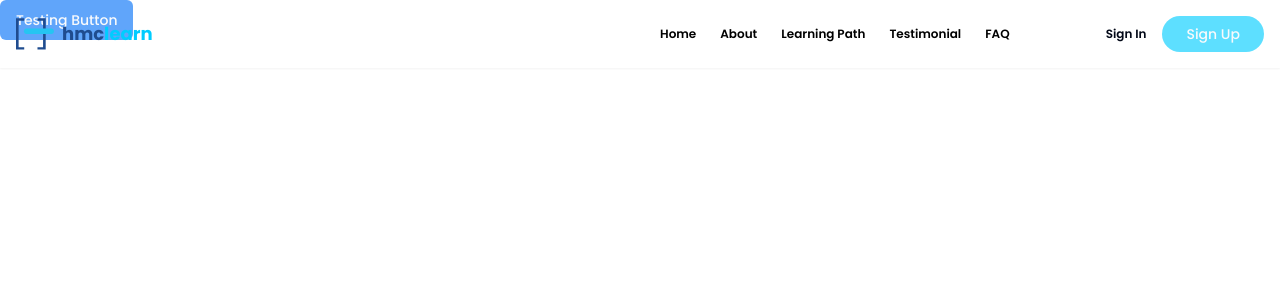
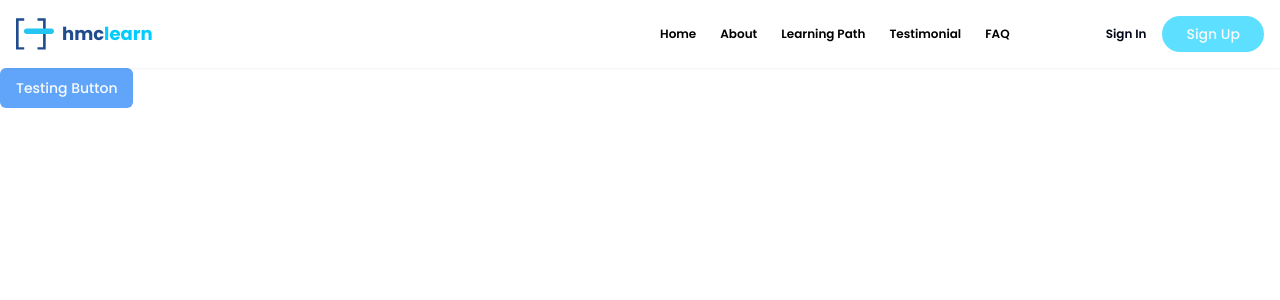
Before and after one commit to hammer-code/lms-fe, a Next.js app: page / in a window 1280 px wide. Shown: the top 300 px of the page. Built offline with nearby package versions, Linux system fonts and the light colour scheme.

Commit message:
feat(Navbar): Make navbar sticky to top

```diff
--- a/src/components/Navbar/index.tsx
+++ b/src/components/Navbar/index.tsx
@@ -37,7 +37,7 @@ const Navbar: FC = () => {
 
   return (
     <header
-      className={`w-full fixed top-0 z-10 flex-none transition-colors duration-500 shadow-sm border-none ${scroll ? 'backdrop-blur-lg' : 'bg-transparent'}`}
+      className={`w-full sticky top-0 z-10 flex-none transition-colors duration-500 shadow-sm border-none ${scroll ? 'backdrop-blur-lg' : 'bg-transparent'}`}
     >
       <div className="container mx-auto px-4 h-full">
         <div className="py-4 flex items-center h-full">
```
